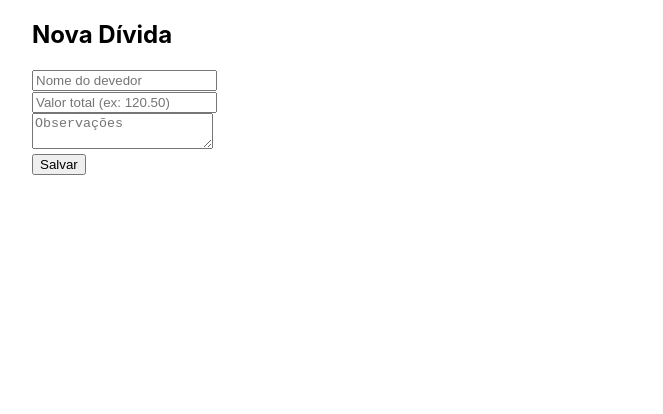
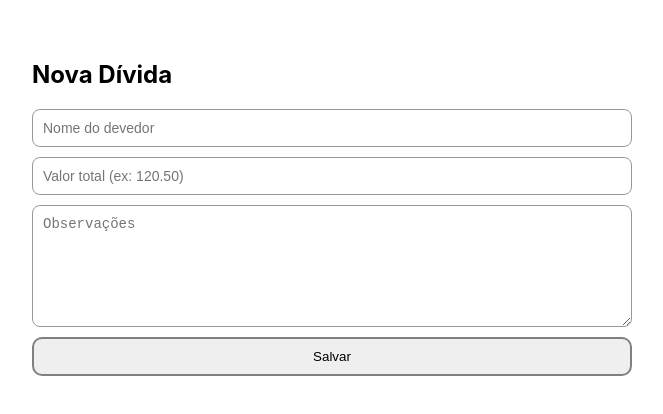
Before and after one commit to wkonami/finances-tracker, a React (Create React App) app in the folder frontend/: page /new in a window 1280 px wide. Shown: the top 414 px of the page, without its empty margins (308-971 px from the left). Built offline with nearby package versions, Linux system fonts and the light colour scheme; no server answers; sample sign-in values are in the browser's storage.

Commit message:
inline css removal

```diff
--- a/frontend/src/App.css
+++ b/frontend/src/App.css
@@ -203,3 +203,30 @@
 
   margin-bottom: 10px;
 }
+
+.new-debt-container {
+  max-width: 600px;
+  margin: 20px auto;
+  padding: 20px;
+}
+
+.new-debt-form {
+  display: flex;
+  flex-direction: column;
+  gap: 10px;
+}
+
+.new-debt-form input,
+.new-debt-form textarea {
+  padding: 10px;
+
+  border: 1px solid #999;
+  border-radius: 8px;
+
+  font-size: 14px;
+}
+
+.new-debt-form textarea {
+  min-height: 100px;
+  resize: vertical;
+}
--- a/frontend/src/pages/NewDebt.js
+++ b/frontend/src/pages/NewDebt.js
@@ -1,32 +1,105 @@
 import React, { useState } from 'react';
+
 import api from '../services/api';
+
 import { useNavigate } from 'react-router-dom';
 
+import '../App.css';
+
 export default function NewDebt() {
+
   const [debtorName, setDebtorName] = useState('');
+
   const [totalAmount, setTotalAmount] = useState('');
+
   const [notes, setNotes] = useState('');
-  const nav = useNavigate();
+
+  const navigate = useNavigate();
 
   async function handleSubmit(e) {
+
     e.preventDefault();
+
     try {
-      await api.post('/debts', { debtorName, totalAmount, notes });
-      nav('/dashboard');
+
+      await api.post('/debts', {
+
+        debtorName,
+
+        totalAmount,
+
+        notes
+
+      });
+
+      navigate('/dashboard');
+
     } catch (err) {
-      alert('Erro');
+
+      console.error(err);
+
+      alert('Erro ao criar dívida');
+
     }
+
   }
 
   return (
-    <div style={{ maxWidth: 600, margin: '20px auto' }}>
-      <h2>Nova Dívida</h2>
-      <form onSubmit={handleSubmit}>
-        <div><input value={debtorName} onChange={e => setDebtorName(e.target.value)} placeholder="Nome do devedor" /></div>
-        <div><input value={totalAmount} onChange={e => setTotalAmount(e.target.value)} placeholder="Valor total (ex: 120.50)" /></div>
-        <div><textarea value={notes} onChange={e => setNotes(e.target.value)} placeholder="Observações" /></div>
-        <button type="submit">Salvar</button>
+
+    <div className="new-debt-container">
+
+      <h2>
+        Nova Dívida
+      </h2>
+
+      <form
+        className="new-debt-form"
+        onSubmit={handleSubmit}
+      >
+
+        <input
+          value={debtorName}
+          onChange={(e) =>
+
+            setDebtorName(e.target.value)
+
+          }
+          placeholder="Nome do devedor"
+        />
+
+        <input
+          value={totalAmount}
+          onChange={(e) =>
+
+            setTotalAmount(e.target.value)
+
+          }
+          placeholder="Valor total (ex: 120.50)"
+        />
+
+        <textarea
+          value={notes}
+          onChange={(e) =>
+
+            setNotes(e.target.value)
+
+          }
+          placeholder="Observações"
+        />
+
+        <button
+          className="button"
+          type="submit"
+        >
+
+          Salvar
+
+        </button>
+
       </form>
+
     </div>
+
   );
+
 }
```
